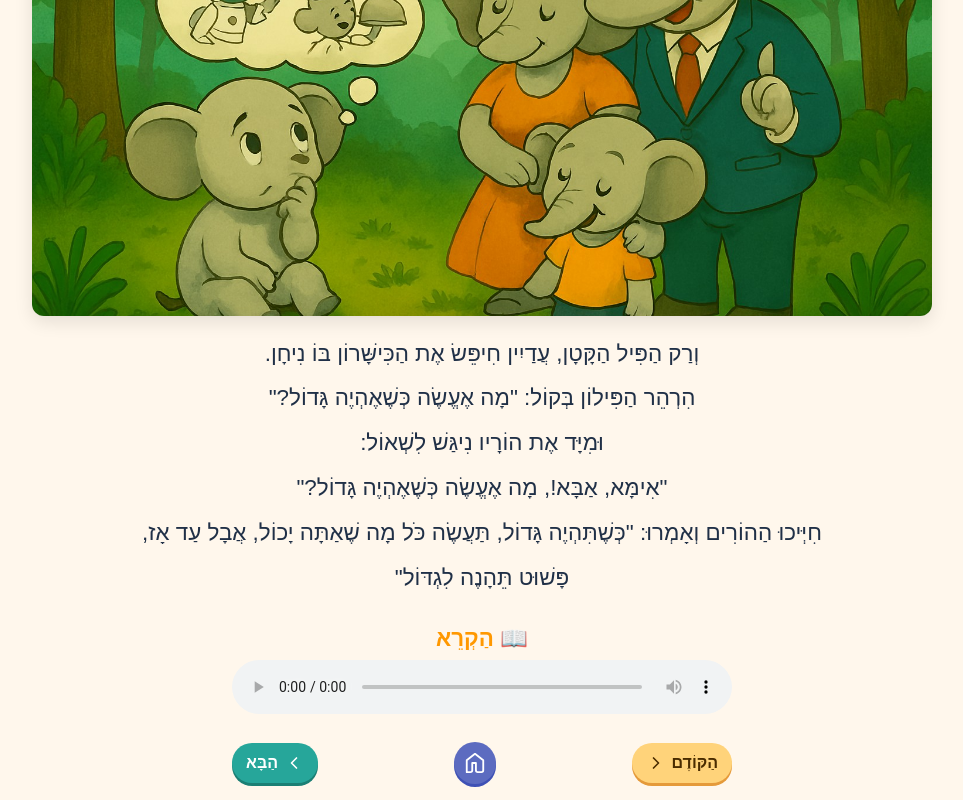
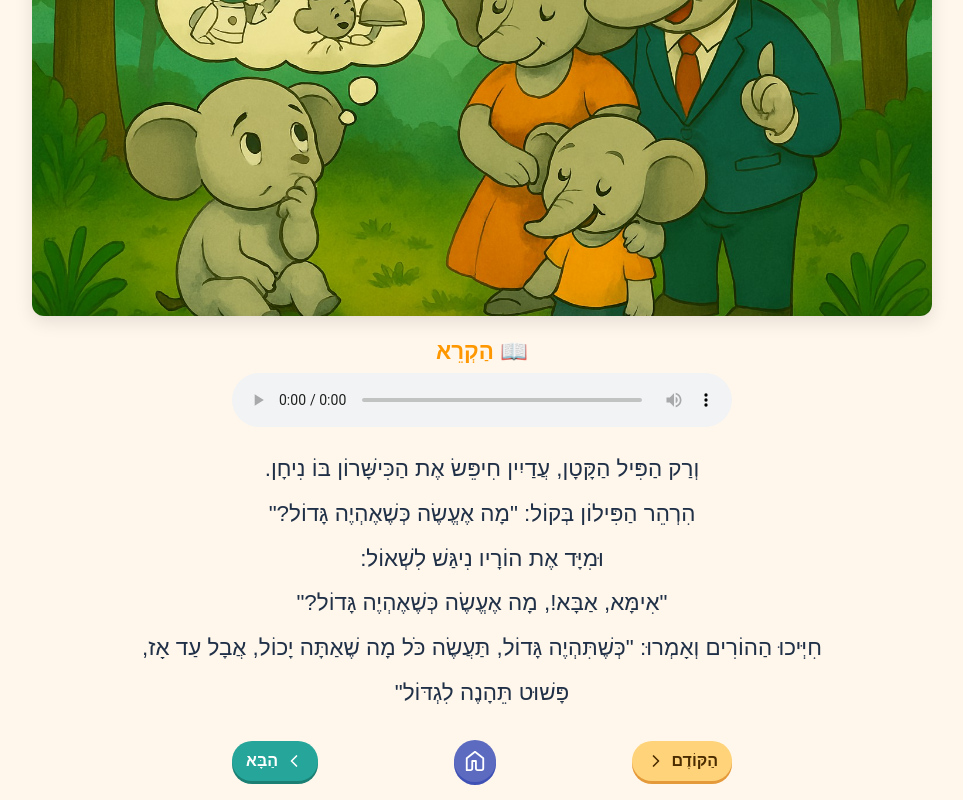
Before and after one commit to MMel25/storybook, a Next.js app: page /page2 in a window 1280 px wide. Shown: the part 339-1139 px from the top of the page, without its empty margins (158-1121 px from the left). Built offline with nearby package versions, Linux system fonts and the light colour scheme.

Commit message:
Update page2.tsx

```diff
--- a/pages/page2.tsx
+++ b/pages/page2.tsx
@@ -1,9 +1,24 @@
 import Link from "next/link";
 import Image from "next/image";
+import Head from "next/head";
 
 export default function Page2() {
   return (
     <main dir="rtl" style={{ textAlign: "center", padding: "16px" }}>
+      <Head>
+        <style>{`
+          .audio-wrapper {
+            width: 100%;
+            max-width: 500px;
+            margin: 0 auto 16px;
+          }
+          audio {
+            width: 100%;
+            accent-color: #ff9800;
+          }
+        `}</style>
+      </Head>
+
       {/* כותרת הספר */}
       <h1 className="title" style={{ marginBottom: "4px" }}>
         הַפִּיל שֶׁאָהַב לְנַגֵּן
@@ -35,6 +50,27 @@ export default function Page2() {
         />
       </div>
 
+      {/* כותרת "הקרא" מעל הנגן */}
+      <h3
+        style={{
+          fontSize: "1.4rem",
+          marginBottom: "8px",
+          color: "#ff9800",
+          fontWeight: "bold",
+        }}
+      >
+        📖 הַקְרֵא
+      </h3>
+
+      {/* הנגן */}
+      <div className="audio-wrapper">
+        <audio
+          src="/audio/page2.wav"
+          preload="auto"
+          controls
+        />
+      </div>
+
       {/* טקסט הסיפור */}
       <div
         style={{
@@ -53,29 +89,6 @@ export default function Page2() {
 פָּשׁוּט תֵּהָנֶה לִגְדּוֹל"`}
       </div>
 
-      {/* כותרת לנגן + הנגן המובנה */}
-      <h3
-        style={{
-          fontSize: "1.4rem",
-          marginBottom: "8px",
-          color: "#ff9800",
-          fontWeight: "bold",
-        }}
-      >
-        📖 הַקְרֵא
-      </h3>
-
-      <audio
-        src="/audio/page2.wav"
-        preload="auto"
-        controls
-        style={{
-          width: "100%",
-          maxWidth: "500px",
-          accentColor: "#ff9800", // צבע הפקדים
-        }}
-      />
-
       {/* ניווט */}
       <div
         style={{
@@ -87,7 +100,7 @@ export default function Page2() {
           alignItems: "center",
         }}
       >
-        {/* הקודם – חץ ימינה לעמוד 1 */}
+        {/* הקודם */}
         <Link
           href="/page1"
           style={{
@@ -131,7 +144,7 @@ export default function Page2() {
           </svg>
         </Link>
 
-        {/* הבא – חץ שמאלה לעמוד 3 */}
+        {/* הבא */}
         <Link
           href="/page3"
           style={{
```
